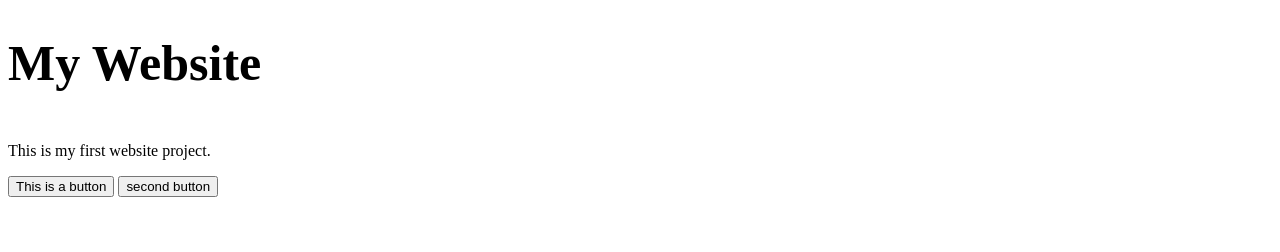
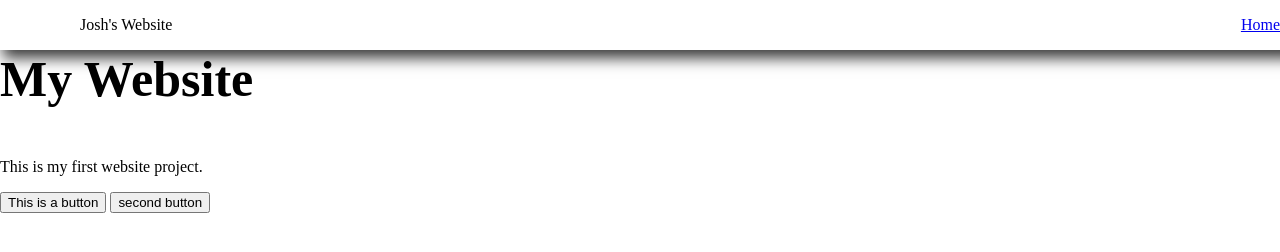
Before and after one commit to joshjkleins/portfolio, a plain HTML site: page index.html in a window 1280 px wide. Drawn offline with Linux system fonts and the light colour scheme.

Commit message:
created header

```diff
--- a/index.html
+++ b/index.html
@@ -7,6 +7,19 @@
 	<title>Portfolio Website</title>
 </head>
 <body>
+	<header>
+		<div class="header-container">
+			<div class="logo">Josh's Website</div>
+			<div class="navigation-menu">
+				<a href="/index.html">Home</a>
+			</div>
+		</div>
+	</header>
+
+
+
+
+
 	<h1>My Website</h1>
 	<p>This is my first website project.</p>
 	<button>This is a button</button>
--- a/style.css
+++ b/style.css
@@ -1,5 +1,30 @@
 h1 {
 	font-size: 50px;
 	font-weight: bold;
-	margin-bottom: 50px;
+	margin: 50px 0;
 }
+
+body {
+	margin: 0px;
+	height: 1000px;
+}
+
+header {
+	padding: 0 40px;
+	-webkit-box-shadow: 2px 9px 14px -1px rgba(0,0,0,0.78);
+	box-shadow: 2px 9px 14px -1px rgba(0,0,0,0.78);
+	position: fixed;
+	width: 100%;
+	top: 0;
+	background-color: white;
+}
+
+header .header-container {
+	display: flex;
+	justify-content: space-between;
+	width: 100%;
+	margin: auto;
+	max-width: 1200px;
+	height: 50px;
+	align-items: center;
+}
```
